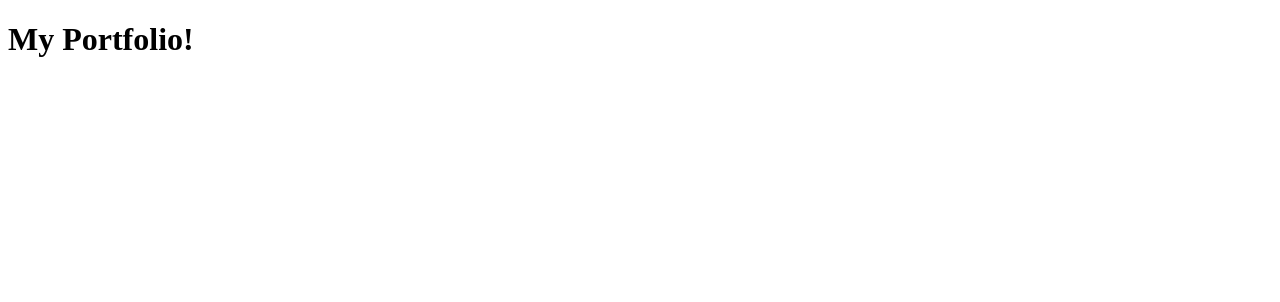
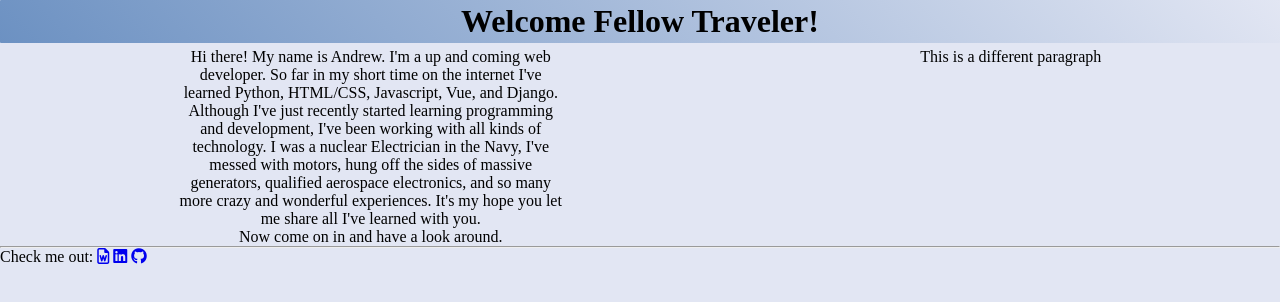
Before and after one commit to Tadashi-Croy/Tadashi-Croy.github.io, a plain HTML site: page index.html in a window 1280 px wide. Drawn offline with Linux system fonts and the light colour scheme.

Commit message:
Added content and CSS- NO Bootstrap

```diff
--- a/index.html
+++ b/index.html
@@ -3,9 +3,46 @@
 <head>
     <meta charset="UTF-8">
     <meta name="viewport" content="width=device-width, initial-scale=1.0">
-    <title>Document</title>
+    <title>Andrew The Dashing Developer</title>
+    <script src="https://kit.fontawesome.com/cdc9299abe.js" crossorigin="anonymous"></script>
+    <link rel="stylesheet" href="style.css">
 </head>
 <body>
-    <h1>My Portfolio!</h1>
+
+    <div class="main">
+        <div class="top">
+            <h1 class=" welcome p-red">Welcome Fellow Traveler!</h1>
+
+            <div class="top-main">
+            <p class="intro">
+                Hi there! My name is Andrew.
+                I'm a up and coming web developer. So far in my short time on the internet I've learned Python, HTML/CSS, Javascript, Vue, and Django.
+
+                Although I've just recently started learning programming and development, I've been working with all kinds of technology.
+
+                I was a nuclear Electrician in the Navy, I've messed with motors, hung off the sides of massive generators, qualified aerospace electronics,
+                and so many more crazy and wonderful experiences. It's my hope you let me share all I've learned with you.<br>
+                Now come on in and have a look around.
+            </p>
+
+
+            <p class=" right-intro"> This is a different paragraph </p>
+            </div>
+            <hr>
+
+
+
+        </div>
+
+        <div class="links">
+            Check me out:
+            <a href="Files\Resume.doc"><i class="far fa-file-word"></i></a>
+
+
+
+            <a href="https://www.linkedin.com/in/andrewtcroy/"><i class="fab fa-linkedin"></i></a>
+            <a href="https://github.com/Tadashi-Croy/Tadashi-Croy.github.io"><i class="fab fa-github"></i></a>
+        </div>
+    </div>
 </body>
 </html>
--- /dev/null
+++ b/script.js
@@ -0,0 +1,2 @@
+
+$("h4").addClass("animated hinge");
--- /dev/null
+++ b/style.css
@@ -0,0 +1,43 @@
+:root{
+    --clr-periwink: #c3c9e9;
+    --clr-olive: #a1ba89;
+    --clr-coral: #ec9192;
+    --clr-charc: #373F47;
+    --clr-bluegray: #6C91C2;
+    --clr-bkg: #E2E6F3;
+
+}
+
+
+
+*{
+    margin: 0;
+    padding: 0;
+    box-sizing: border-box;
+}
+body{
+    background: var(--clr-bkg);
+
+}
+
+.welcome{
+    text-align: center;
+    padding: 3px;
+    margin: 0 0 5px 0;
+    border-radius: 1px;
+}
+.p-red{
+    background: linear-gradient(45deg, var(--clr-bluegray), var(--clr-bkg));
+}
+
+.top-main{
+    display: flex;
+    justify-content: space-around;
+}
+
+.intro{
+    text-align: center;
+    width: 30%;
+
+
+}
```
Also changed, not shown: 1 other file.
